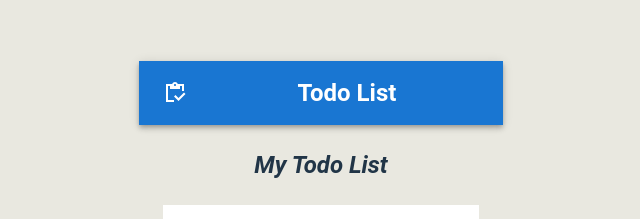
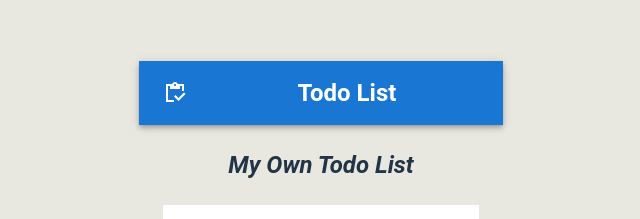
Before and after one commit to yisusworldwide/my-react-apps, a React (Vite) app: page / in a window 1280 px wide. Shown: the part 211-430 px from the top of the page, without its empty margins (319-959 px from the left). Built offline with nearby package versions, Linux system fonts and the light colour scheme.

Commit message:
Edited Todo List local title for github testing purposes

```diff
--- a/src/TodoList.jsx
+++ b/src/TodoList.jsx
@@ -63,7 +63,7 @@ export default function TodoList(){
       >
 
       <Typography variant="h5" color="common.green" font="bold" component="div" sx={{ flexGrow: 1, mb:3, fontWeight: 'bold', fontStyle: 'oblique' }}>
-            My Todo List
+            My Own Todo List
       </Typography>
       <List sx={{ width: '100%', maxWidth: 360, bgcolor: 'background.paper' }}>
 
```
